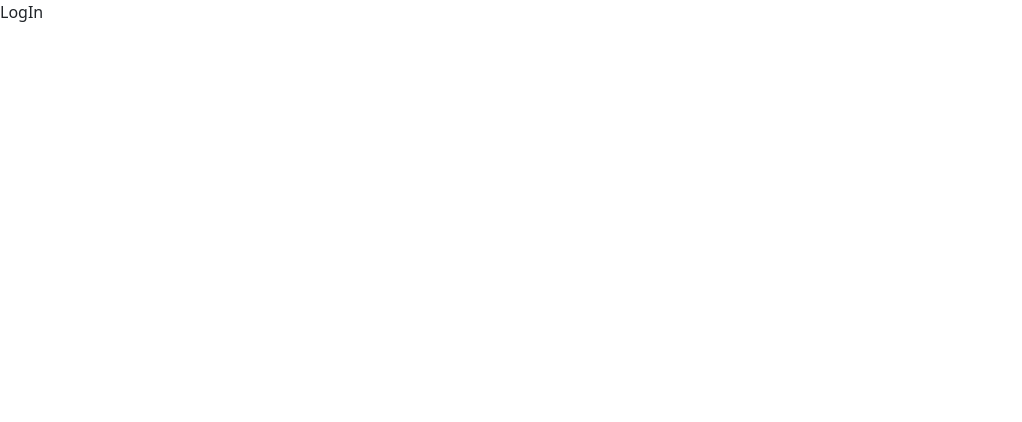
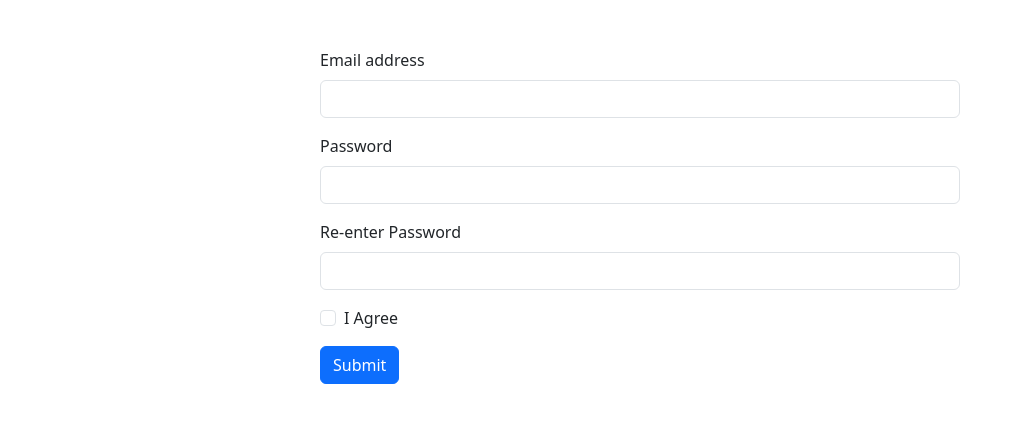
Before and after one commit to Maduja/React-full-Course, a React (Vite) app in the folder sec-project/: page / in a window 1280 px wide. Shown: the top 422 px of the page, without its empty margins (0-1022 px from the left). Built offline with nearby package versions, Linux system fonts and the light colour scheme.

Commit message:
Update Login.jsx

```diff
--- a/sec-project/src/Login.jsx
+++ b/sec-project/src/Login.jsx
@@ -1,10 +1,29 @@
-function Login(){
-    return(
-        <>
-            <p>LogIn</p>
-        </>
-
-    )
+function Login() {
+  return (
+    <>
+      <form className = "my-5" style={{width:"50%",margin:"auto"}}>
+        <div className="mb-3">
+          <label className="form-label">Email address</label>
+          <input type="email" className="form-control"/>
+        </div>
+        <div className="mb-3">
+          <label className="form-label">Password</label>
+          <input type="password" className="form-control"/>
+        </div>
+        <div className="mb-3">
+          <label className="form-label">Re-enter Password</label>
+          <input type="password" className="form-control"/>
+        </div>
+        <div className="mb-3 form-check">
+          <input type="checkbox" className="form-check-input"/>
+          <label className="form-check-label">I Agree</label>
+        </div>
+        <button type="submit" className="btn btn-primary">
+          Submit
+        </button>
+      </form>
+    </>
+  );
 }
 
-export  default Login
+export default Login;
```
